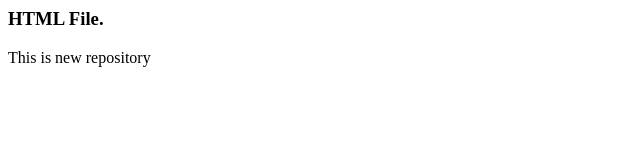
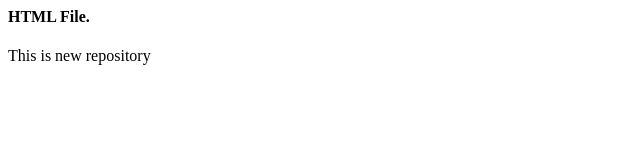
Before and after one commit to Laxmi511/LocalRepo, a plain HTML site: page Index.html in a window 1280 px wide. Shown: the full height of the page, 0-640 px from the left. Drawn offline with Linux system fonts and the light colour scheme.

Commit message:
modified initial file

```diff
--- a/Index.html
+++ b/Index.html
@@ -1,2 +1,2 @@
-<h3>HTML File.</h3>
+<h4>HTML File.</h4>
 <p> This is new repository</p>
```
